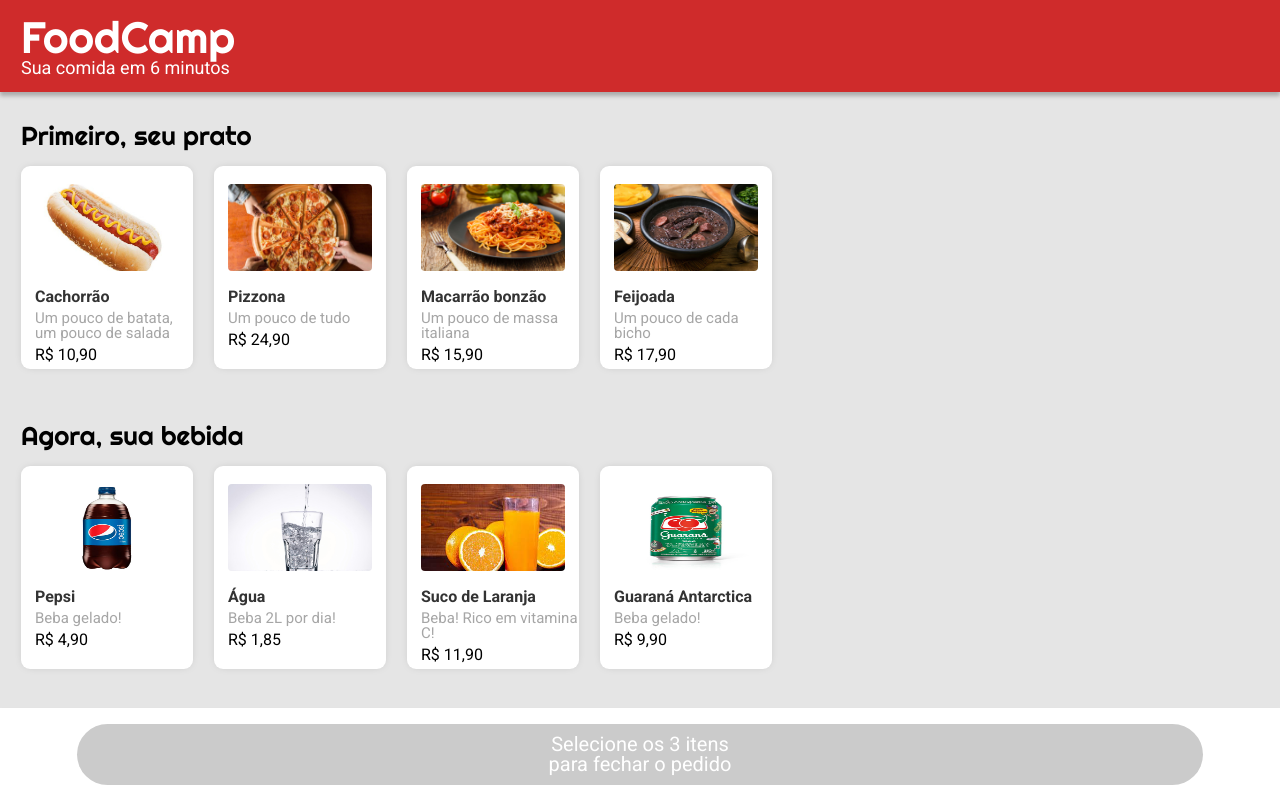
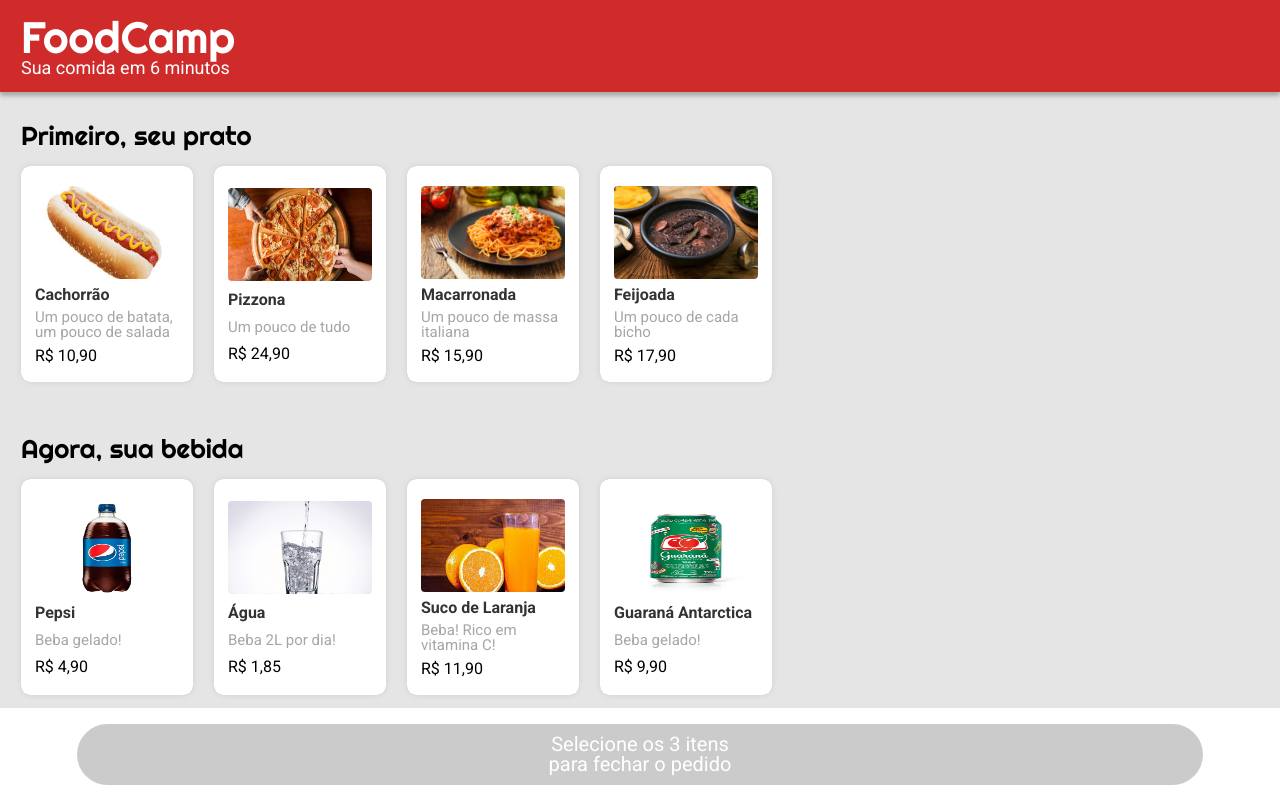
Before and after one commit to Douglas-CRVG/Project08DrivenEatsReact, a React (Create React App) app: page / in a window 1280 px wide. Shown: the top 798 px of the page. Built offline with nearby package versions, Linux system fonts and the light colour scheme.

Commit message:
correction layout bugs

```diff
--- a/public/css/styles.css
+++ b/public/css/styles.css
@@ -4,6 +4,10 @@
 
 body {
   background-color: #e5e5e5;
+}
+
+*{
+  box-sizing: border-box;
 }
 
 .topo {
@@ -53,7 +57,7 @@
   overflow-x: scroll;
 }
 
-.itens {
+/*.itens {
   width: 172px;
   background-color: #ffffff;
   display: flex;
@@ -61,23 +65,6 @@
   border-radius: 9px;
   position: relative;
   box-shadow: 0px 0px 10px -4px rgba(0, 0, 0, 0.25);
-}
-
-.select {
-  border: 10px solid #50d074;
-  box-sizing: content-box;
-  color: #50d074;
-}
-
-.select > ion-icon {
-  color: #50d074;
-}
-
-ion-icon {
-  position: absolute;
-  bottom: 10px;
-  right: 10px;
-  color: #eeeeee00;
 }
 
 .itens > img {
@@ -90,20 +77,55 @@
 .itens > p {
   font-family: "Roboto", sans-serif;
   margin: 0px 0px 6px 14px;
+}*/
+
+.product {
+  display: flex;
+  justify-content: space-around;
+  flex-direction: column;
+  height: 100%;
+  width: 100%;
+  border-radius: 9px;
+  box-sizing: border-box;
+  padding: 16px 14px 14px 14px;
+  background-color: #ffffff;
+  font-family: "Roboto", sans-serif;
 }
 
-.produto {
+img {
+  width: 100%;
+  height: 50%;
+  border-radius: 4px;
+  margin: 0px auto;
+}
+
+.select {
+  padding: 10px;
+}
+
+/*.select > ion-icon {
+  color: #50d074;
+}
+
+ion-icon {
+  position: absolute;
+  bottom: 10px;
+  right: 10px;
+  color: #eeeeee00;
+}*/
+
+.name {
   font-weight: bold;
   font-size: 16px;
   color: #333333;
 }
 
-.descricao {
+.description {
   font-size: 15px;
   color: #a6a6a6;
 }
 
-.preco {
+.price {
   font-size: 16px;
   color: #000000;
 }
@@ -162,3 +184,12 @@
   display: flex;
   margin: 17px 0px 27px 0px;
 }
+
+.item {
+  width: 172px;
+  height: 216px;
+  box-sizing: border-box;
+  background: #50d074;
+  border-radius: 9px;
+  box-shadow: 0px 0px 10px -4px rgba(0, 0, 0, 0.25);
+}
--- a/src/components/main/Main.js
+++ b/src/components/main/Main.js
@@ -10,7 +10,7 @@
             products: [
                 {imgProduct:"assets/comida1.jpg", nameProduct:"Cachorrão", descriptionProduct:"Um pouco de batata, um pouco de salada", priceProduct: "10,90"},
                 {imgProduct:"assets/comida2.jpg", nameProduct:"Pizzona", descriptionProduct:"Um pouco de tudo", priceProduct: "24,90"},
-                {imgProduct:"assets/comida3.jpg", nameProduct:"Macarrão bonzão", descriptionProduct:"Um pouco de massa italiana", priceProduct: "15,90"},
+                {imgProduct:"assets/comida3.jpg", nameProduct:"Macarronada", descriptionProduct:"Um pouco de massa italiana", priceProduct: "15,90"},
                 {imgProduct:"assets/comida4.jpg", nameProduct:"Feijoada", descriptionProduct:"Um pouco de cada bicho", priceProduct: "17,90"}
             ]
         },
--- a/src/components/others/Product.js
+++ b/src/components/others/Product.js
@@ -1,8 +1,8 @@
-import React, {useState} from 'react'
+import React, { useState } from "react";
 
 export default function Product(props) {
-    const {product} = props;
-    const {imgProduct, nameProduct, descriptionProduct, priceProduct } = product;
+    const { product } = props;
+    const { imgProduct, nameProduct, descriptionProduct, priceProduct } = product;
     const [select, setSelect] = useState("");
     const [coisa, setCoisa] = useState(false);
 
@@ -17,11 +17,14 @@
     }
 
     return (
-        <div className={`itens margem-esq ${select}`} onClick = {selecionar} >
-            <img src={imgProduct} alt="" />
-            <p className="produto">{nameProduct}</p>
-            <p className="descricao">{descriptionProduct}</p>
-            <p className="preco">R$ <strong>{priceProduct}</strong></p>
+        <div className={`item margem-esq ${select}`} onClick={selecionar}>
+            <div class="product">
+                <img src={imgProduct} alt="" />
+                <p className="name">{nameProduct}</p>
+                <p className="description">{descriptionProduct}</p>
+                <p className="price">R$ <strong>{priceProduct}</strong>
+                </p>
+            </div>
         </div>
-    )
+    );
 }
```
